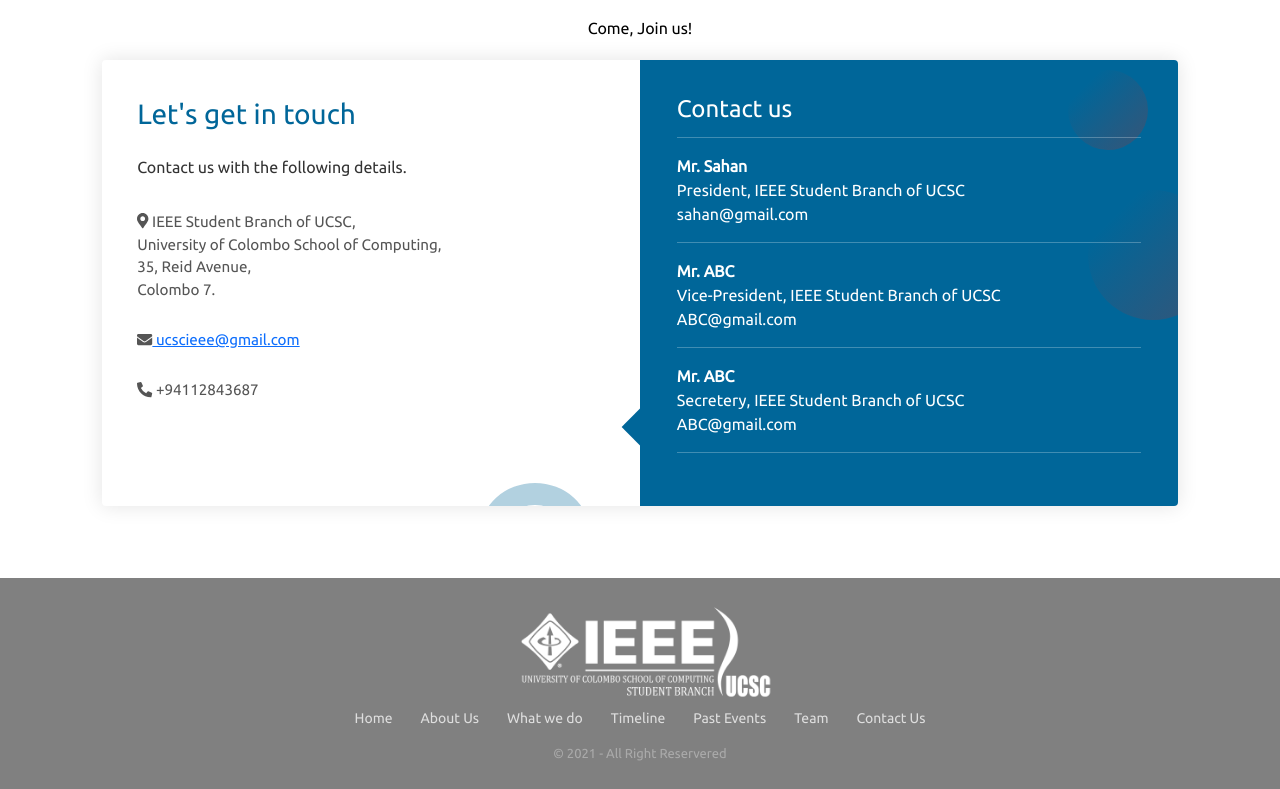
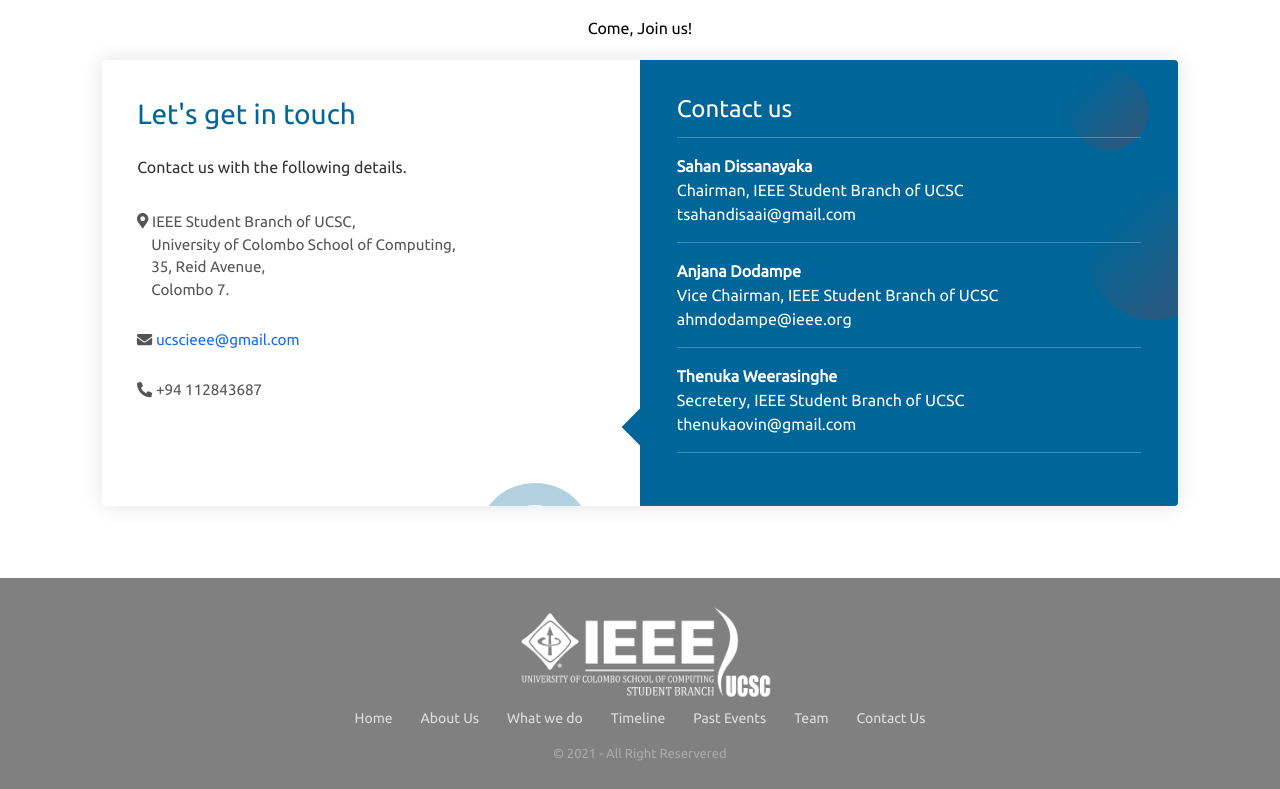
Before and after one commit to IEEEUCSC/ucsc-official, a React (Create React App) app: page / in a window 1280 px wide. Shown: the part 6062-6851 px from the top of the page. Built offline with nearby package versions, Linux system fonts and the light colour scheme; the HTML template or start-up script is replaced by a standard one; a web font is replaced by a local one.

Commit message:
contact content updated

```diff
--- a/src/components/Landing/Contact/index.js
+++ b/src/components/Landing/Contact/index.js
@@ -20,13 +20,13 @@
                         <h3 class="title">Let's get in touch</h3>
                         <p class="text"> Contact us with the following details.  </p>
                         <div class="info">
-                            <div class="social-information"><p><FontAwesomeIcon icon={faMapMarkerAlt} /> IEEE Student Branch of UCSC,<br /> University of Colombo School of Computing,<br /> 35, Reid Avenue,<br /> Colombo 7.</p>
+                            <div class="social-information"><p><FontAwesomeIcon icon={faMapMarkerAlt} /> IEEE Student Branch of UCSC,<br />&nbsp;&nbsp;&nbsp; University of Colombo School of Computing,<br />&nbsp;&nbsp;&nbsp; 35, Reid Avenue,<br />&nbsp;&nbsp;&nbsp; Colombo 7.</p>
                             </div>
                             <div class="social-information"> <p><FontAwesomeIcon icon={faEnvelope} />
                                 <a href="mailto:
-ucscieee@gmail.com"> ucscieee@gmail.com</a></p>
+ucscieee@gmail.com" style={{ textDecoration: 'black' }}> ucscieee@gmail.com</a></p>
                             </div>
-                            <div class="social-information"><p><FontAwesomeIcon icon={faPhoneAlt} /> +94112843687 </p>
+                            <div class="social-information"><p><FontAwesomeIcon icon={faPhoneAlt} /> +94 112843687 </p>
                             </div>
                         </div>
 
@@ -36,12 +36,12 @@
                         <h3 class="titlec">Contact us</h3>
                         <p>
                             <hr />
-                            <b>Mr. Sahan</b>  <br />President, IEEE Student Branch of UCSC<br />
-        sahan@gmail.com<br /><hr />
-                            <b>Mr. ABC</b> <br />Vice-President, IEEE Student Branch of UCSC<br />
-        ABC@gmail.com<br /><hr />
-                            <b>Mr. ABC</b> <br />Secretery, IEEE Student Branch of UCSC<br />
-        ABC@gmail.com<br /><hr />
+                            <b>Sahan Dissanayaka</b>  <br />Chairman, IEEE Student Branch of UCSC<br />
+                            tsahandisaai@gmail.com<br /><hr />
+                            <b>Anjana Dodampe</b> <br />Vice Chairman, IEEE Student Branch of UCSC<br />
+                            ahmdodampe@ieee.org<br /><hr />
+                            <b>Thenuka Weerasinghe</b> <br />Secretery, IEEE Student Branch of UCSC<br />
+                            thenukaovin@gmail.com<br /><hr />
 
                         </p>
                     </div>
```
